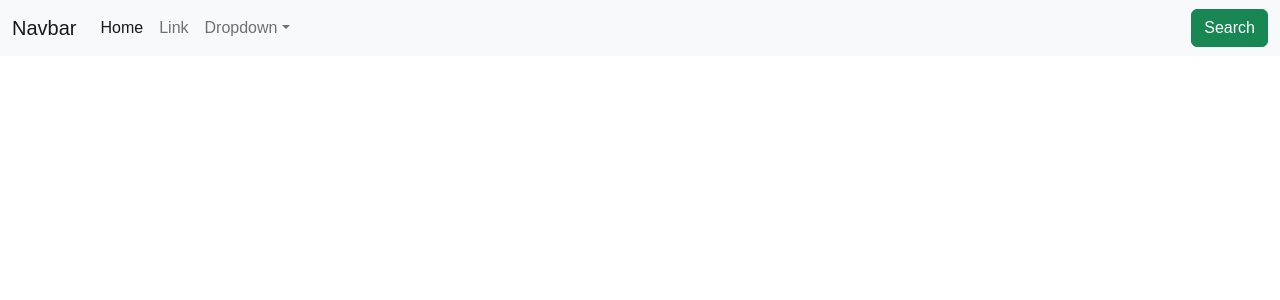
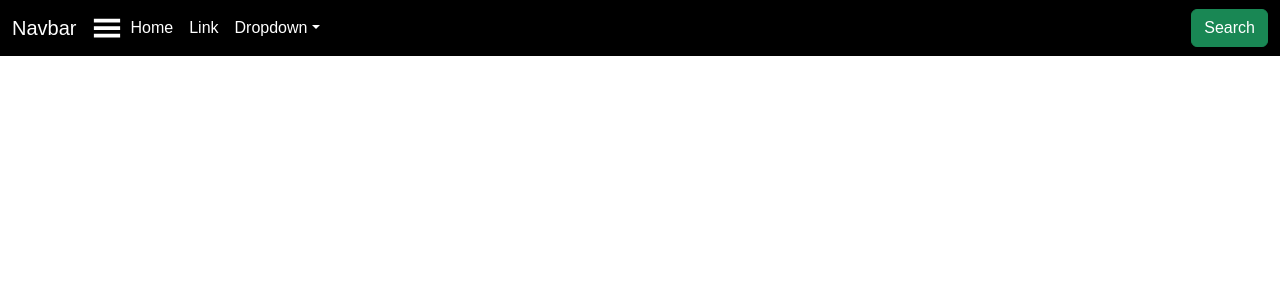
Before and after one commit to Clyde369/blockchain-demo-dapp, a React (Create React App) app: page / in a window 1280 px wide. Shown: the top 300 px of the page. Built offline with nearby package versions, Linux system fonts and the light colour scheme; a web font is replaced by a local one.

Commit message:
changed desktop hamburger and dark navbar

```diff
--- a/src/components/Sidebar.jsx
+++ b/src/components/Sidebar.jsx
@@ -3,7 +3,7 @@ import '../styles/sidebar.css'
 import '../styles/index.css'
 import { useMediaQuery } from 'react-responsive';
 import MobileSideBar from './mobileView/MobileSideBar';
-
+import { GiHamburgerMenu } from "react-icons/gi";
 
 const Sidebar = () => {
    const isMobile = useMediaQuery({ query: `(max-width: 760px)` });
@@ -18,20 +18,21 @@ const Sidebar = () => {
          :(
       <nav class="navbar navbar-expand-lg bg-light">
          <div class="container-fluid">
-            <a class="navbar-brand" href="/">Navbar</a>
-            <button class="navbar-toggler" type="button" data-bs-toggle="collapse" data-bs-target="#navbarSupportedContent" aria-controls="navbarSupportedContent" aria-expanded="false" aria-label="Toggle navigation">
-               <span class="navbar-toggler-icon"></span>
-            </button>
+            <a class="navbarMain navbar-brand" href="/">Navbar</a>
+            <GiHamburgerMenu
+               className="hamburger-menu-desktop"
+               type="button" data-bs-toggle="collapse" data-bs-target="#navbarSupportedContent" aria-controls="navbarSupportedContent" aria-expanded="false" aria-label="Toggle navigation"
+            />
             <div class="collapse navbar-collapse" id="navbarSupportedContent">
                <ul class="navbar-nav me-auto mb-2 mb-lg-0">
                   <li class="nav-item">
-                     <a class="nav-link active" aria-current="page" href="/">Home</a>
+                     <a class="navbarMain nav-link active" aria-current="page" href="/">Home</a>
                   </li>
                   <li class="nav-item">
-                     <a class="nav-link" href="/">Link</a>
+                     <a class="navbarMain nav-link" href="/">Link</a>
                   </li>
                   <li class="nav-item dropdown">
-                     <a class="nav-link dropdown-toggle" href="/" id="navbarDropdown" role="button" data-bs-toggle="dropdown" aria-expanded="false">
+                     <a class="navbarMain nav-link dropdown-toggle" href="/" id="navbarDropdown" role="button" data-bs-toggle="dropdown" aria-expanded="false">
                      Dropdown
                      </a>
                      <ul class="dropdown-menu" aria-labelledby="navbarDropdown">
@@ -41,7 +42,7 @@ const Sidebar = () => {
                      </ul>
                   </li>
                </ul>
-               <form class="d-flex" role="search">
+               <form class="navbarMain d-flex" role="search">
                   <button class="btn btn-success" type="submit">Search</button>
                </form>
          </div>
--- a/src/styles/index.css
+++ b/src/styles/index.css
@@ -5,13 +5,15 @@
   box-shadow: none;
 }
 
+
+
 .navbar-toggler:focus {
   outline: none;
   box-shadow: none;
 }
 
 .btn-success:focus{
-  outline: none;
+    outline: none;
   box-shadow: none;
 }
 
--- a/src/styles/sidebar.css
+++ b/src/styles/sidebar.css
@@ -6,10 +6,27 @@
    -ms-border-radius: 20%;
    -o-border-radius: 20%;
 }
+
+button{
+   color:white !important;
+}
+
+.navbarMain{
+   color:white!important;
+ }
+
 .sidebar:hover {
    border: 1px solid #3002ff;
 }
+.navbar{
+   background-color: rgb(0, 0, 0)!important;
+}
 
+
+.hamburger-menu-desktop{
+   color:white;
+   font-size: 30px;
+}
 .hamburger-menu{
    color: blue;
    font-size: 1.5rem;
```
